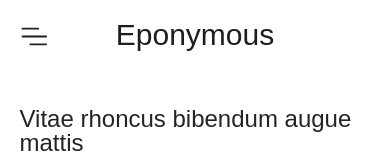
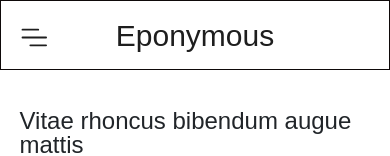
Before and after one commit to Aweganyz/Eponymous, a React (Create React App) app in the folder frontend/: page /about in a window 390 px wide. Shown: the top 156 px of the page. Built offline with nearby package versions, Linux system fonts and the light colour scheme; no server answers; a web font is replaced by a local one.

Commit message:
Update header.css

```diff
--- a/frontend/src/styles/header.css
+++ b/frontend/src/styles/header.css
@@ -158,6 +158,9 @@
     font-size: 2.38vw;
     color: rgba(30, 30, 30, 1);
 }
+.navmobmb{
+    display: none;
+}
 @media (max-width:769px) {
     .navbarHome{
         display: none;
@@ -178,6 +181,10 @@
         justify-content: center;
         /* align-items: center; */
     }
+ #tyjfgubhio{
+        border: 1px solid rgb(14, 9, 9);
+
+ }
     .innermobile{
         width: 90%;
         display: flex;
```
